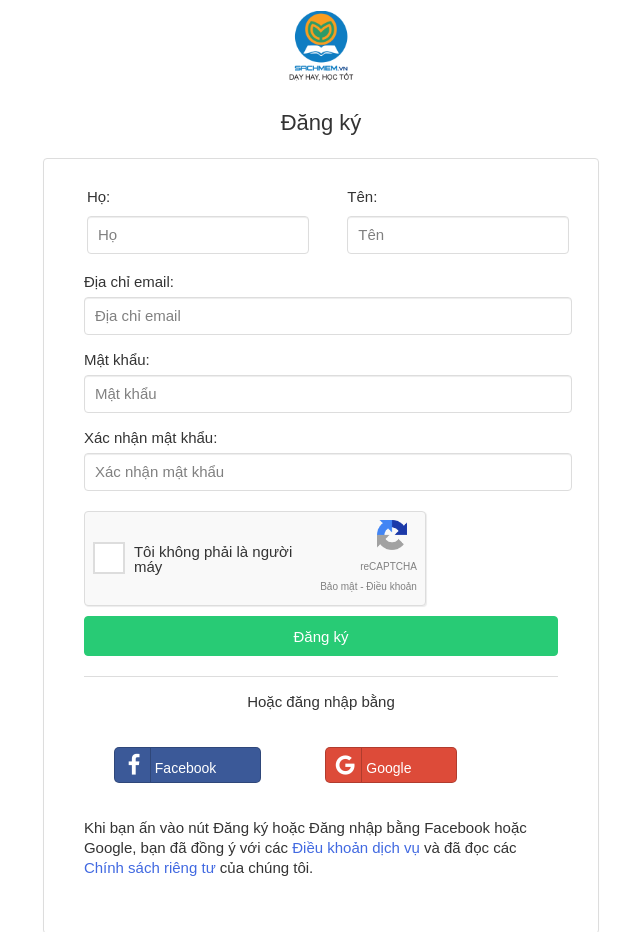
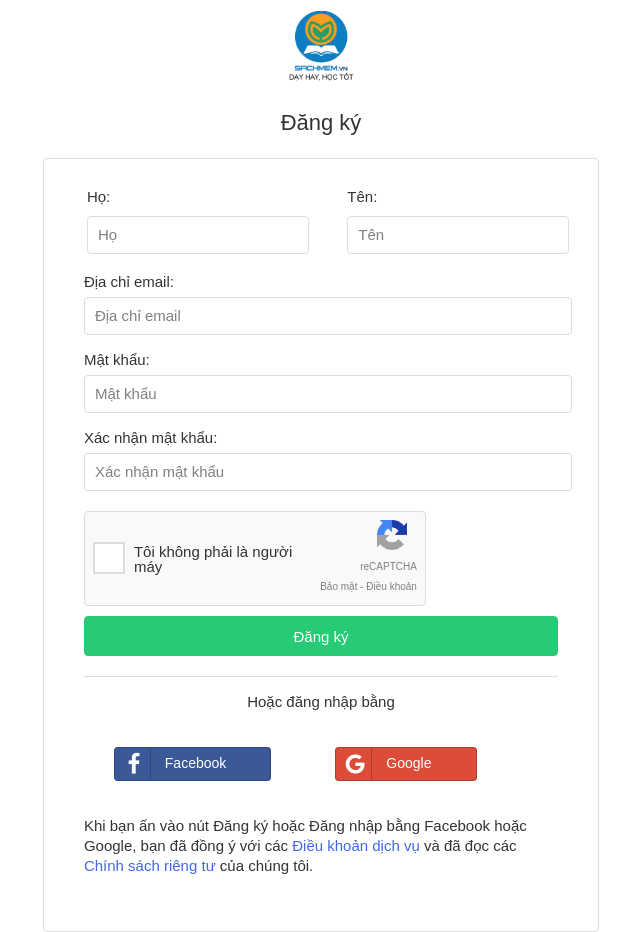
Before and after one commit to sleepyash-9397/Nhom_2, a plain HTML site: page signup.html in a window 1280 px wide. Shown: the top 932 px of the page, without its empty margins (319-959 px from the left). Drawn offline with Linux system fonts and the light colour scheme.

Commit message:
Update signup.css

```diff
--- a/signup.css
+++ b/signup.css
@@ -1,4 +1,4 @@
-/* Phần head */
+/*Phần lo go */
 .logo {
     width: 0;
     margin: auto;
@@ -19,7 +19,7 @@ margin: 6px 0;
     width: 100%;
     }
 }
-/*phần body */
+
 body {
     font-family: Arial, Helvetica, sans-serif;
     color: #333333;
@@ -52,7 +52,6 @@ footer {
     margin-left: 28%;
     margin-right: 28%;
     margin-top: 0px;
-    box-shadow: 0px 1px 1px rgba(0,0,0,0.075);
 
 }
 
@@ -69,6 +68,30 @@ footer {
     text-align: center;
 }
 
+/*Phần button đăng ký */
+.btn_dangky {
+    background-color: #28cb75;
+    border: 1px solid #28cb75;
+    border-radius: 4px;
+    color: white;
+}
+
+.btn_dangky:visited, .btn_dangky:focus {
+    background-color: #28cb75;
+    border-color: #28cb75
+}
+
+.btn_dangky:hover {
+    background-color: #0cb863;
+    border-color: #0cb863;
+}
+
+.btn_dangky:active:hover, .btn_dangky:active:focus {
+    background-color: #28cb75;
+    border-color: #00AA00;
+}
+
+/*Phần button đăng nhập bằng Facebook, Google */
 #other_signup {
     border-top: 1px solid #ddd;
     margin-top: 20px;
@@ -77,7 +100,6 @@ footer {
 
 }
 
-/* Phần đăng nhập bằng Facebook, Google */
 #facebook:link, facebook:visited {
     background-color: #3b5998;
     color: white;
@@ -111,12 +133,13 @@ footer {
     margin: 20px 30px;
     padding-left: 3px;
     padding-right: 44px;
-    height: 34px;
+    height: 32px;
     color: white;
-    border-radius: 5px;
+    border-radius: 4px;
     border: 1px solid rgba(0,0,0,0.2);
-    border-collapse: collapse;
     font-size: 14px;
+    justify-content: space-around;
+    display: flex;
 }
 
 #icon_fb, #icon_gg{
@@ -124,33 +147,19 @@ footer {
     top: 0;
     bottom: 0;
     width: 32px;
-    line-height: 34px;
+    line-height: 32px;
     font-size: 1.6em;
     text-align: center;
     border-right: 1px solid rgba(0,0,0,0.2);
+    overflow: hidden;
+    text-overflow: ellipsis;
+    vertical-align: middle;
 }
 
-.btn_dangky {
-    background-color: #28cb75;
-    border: 1px solid #28cb75;
-    border-radius: 4px;
-    color: white;
+#text_fb, #text_gg {
+    padding-left: 10px;
 }
 
-.btn_dangky:visited, .btn_dangky:focus {
-    background-color: #28cb75;
-    border-color: #28cb75
-}
-
-.btn_dangky:hover {
-    background-color: #0cb863;
-    border-color: #0cb863;
-}
-
-.btn_dangky:active:hover, .btn_dangky:active:focus {
-    background-color: #28cb75;
-    border-color: #00AA00;
-}
 
 .linkbox1 {
     color: royalblue;
@@ -176,7 +185,6 @@ footer {
     border: 1px solid #ddd;
     padding-left: 10px;
     border-radius: 4px;
-    box-shadow: inset 0 1px 1px rgba(0,0,0,0.075);
 }
 
 .formgroup input::-webkit-input-placeholder {
@@ -233,7 +241,6 @@ footer {
     padding-bottom: 0;
     height: min-content;
     line-height: 15px;
-    box-shadow: 1px 1px 1px rgba(0,0,0,0.075);
 }
 
 #imgcheck {
```
Lines whose indentation alone changed are shown as unchanged.
